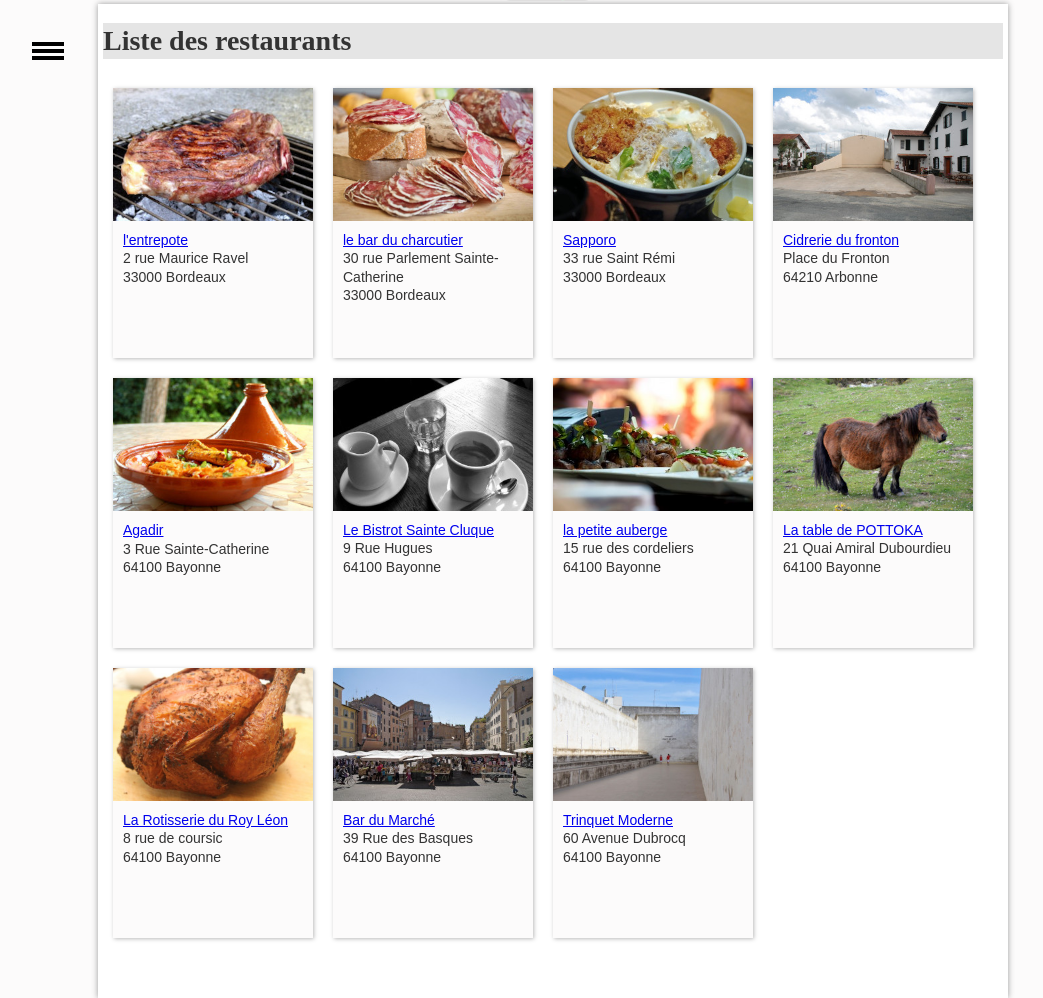
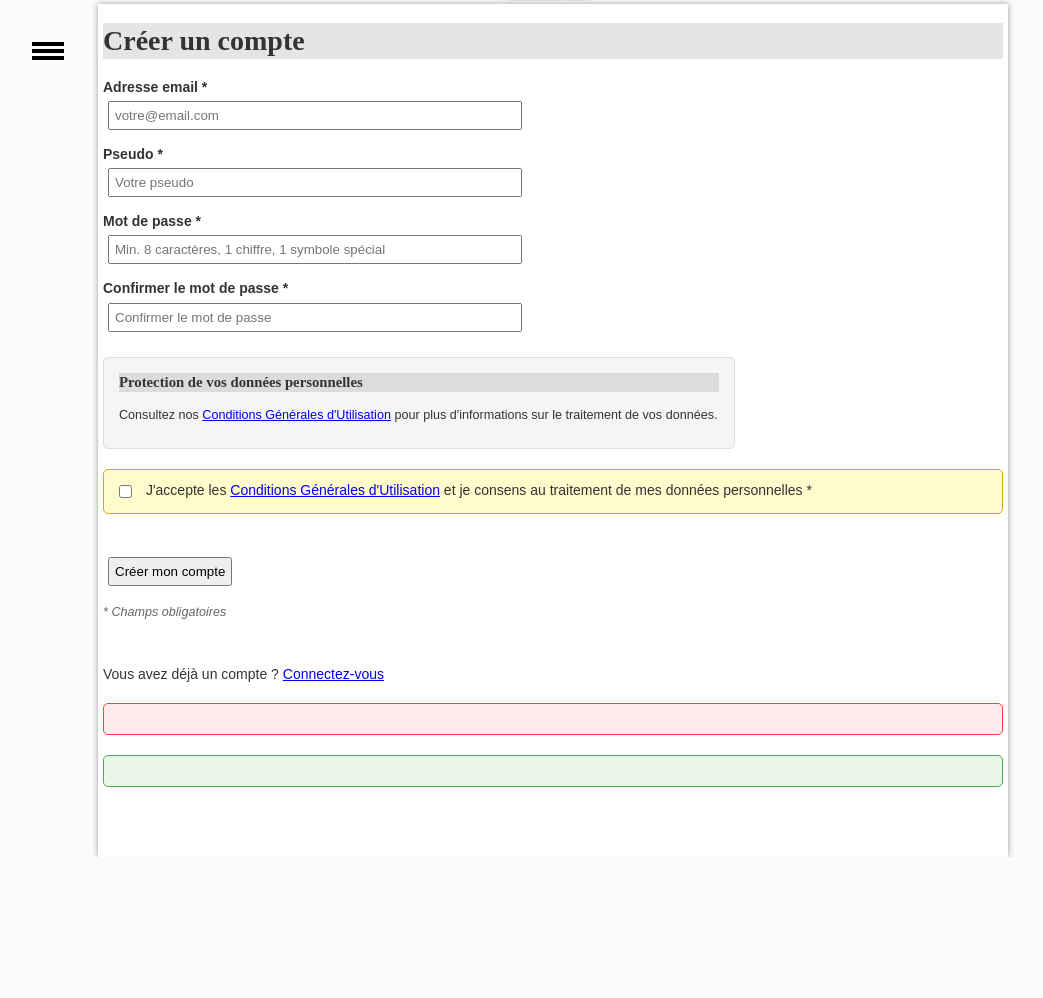
Before and after one commit to 1a-arthur-malfere-csb/tp_colle, a PHP site: page /index.php?action=inscription in a window 1280 px wide. Shown: the part 86-1084 px from the top of the page, without its empty margins (92-1135 px from the left). After the commit the page ends 943 px from the top, so only its background shows below. Run offline with PHP 8.4, Linux system fonts and the light colour scheme; data comes from the database, SQL or seed files in the repository.

Commit message:
mise en place du système d'inscription conforme à la cnil

```diff
--- a/controleur/controleurPrincipal.php
+++ b/controleur/controleurPrincipal.php
@@ -11,6 +11,7 @@ function controleurPrincipal($action)
     $lesActions["deconnexion"] = "deconnexion.php";
     $lesActions["profil"] = "monProfil.php";
     $lesActions["cgu"] = "cgu.php";
+    $lesActions["inscription"] = "inscription.php";
 
     if (array_key_exists($action, $lesActions)) {
         return $lesActions[$action];
--- /dev/null
+++ b/controleur/inscription.php
@@ -0,0 +1,64 @@
+<?php
+if ($_SERVER["SCRIPT_FILENAME"] == __FILE__) {
+    $racine = "..";
+}
+include_once "$racine/modele/bd.utilisateur.inc.php";
+include_once "$racine/modele/authentification.inc.php";
+
+// Récupération des données GET, POST, et SESSION
+$erreur = "";
+$success = "";
+
+if ($_SERVER["REQUEST_METHOD"] == "POST") {
+    // Validation des données reçues
+    $mailU = isset($_POST["mailU"]) ? trim($_POST["mailU"]) : "";
+    $pseudoU = isset($_POST["pseudoU"]) ? trim($_POST["pseudoU"]) : "";
+    $mdpU = isset($_POST["mdpU"]) ? $_POST["mdpU"] : "";
+    $mdpU2 = isset($_POST["mdpU2"]) ? $_POST["mdpU2"] : "";
+    $acceptCGU = isset($_POST["acceptCGU"]) ? true : false;
+
+    // Validation côté serveur
+    if (empty($mailU) || empty($pseudoU) || empty($mdpU) || empty($mdpU2)) {
+        $erreur = "Tous les champs sont obligatoires.";
+    } elseif (!filter_var($mailU, FILTER_VALIDATE_EMAIL)) {
+        $erreur = "L'adresse email n'est pas valide.";
+    } elseif (strlen($mdpU) < 8) {
+        $erreur = "Le mot de passe doit contenir au moins 8 caractères.";
+    } elseif (!preg_match("/[0-9]/", $mdpU)) {
+        $erreur = "Le mot de passe doit contenir au moins un chiffre.";
+    } elseif (!preg_match('/[!@#$%^&*(),.?":{}|<>_\-+=\[\]\\\/]/', $mdpU)) {
+        $erreur =
+            "Le mot de passe doit contenir au moins un symbole spécial (!@#$%^&*(),.?\":{}|<>_-+=[]\\/).";
+    } elseif ($mdpU !== $mdpU2) {
+        $erreur = "Les mots de passe ne correspondent pas.";
+    } elseif (!$acceptCGU) {
+        $erreur = "Vous devez accepter les Conditions Générales d'Utilisation.";
+    } else {
+        // Vérifier si l'email existe déjà
+        $utilisateurExistant = getUtilisateurByMailU($mailU);
+
+        if ($utilisateurExistant) {
+            $erreur = "Un compte existe déjà avec cette adresse email.";
+        } else {
+            // Créer l'utilisateur
+            $resultat = addUtilisateur($mailU, $mdpU, $pseudoU);
+
+            if ($resultat) {
+                $success =
+                    "Votre compte a été créé avec succès ! Vous pouvez maintenant vous connecter.";
+                login($mailU, $mdpU);
+                header("refresh:2;url=./?action=profil");
+            } else {
+                $erreur =
+                    "Une erreur est survenue lors de la création de votre compte. Veuillez réessayer.";
+            }
+        }
+    }
+}
+
+// Appel du script de vue qui permet de gérer l'affichage des données
+$titre = "Inscription";
+include "$racine/vue/entete.html.php";
+include "$racine/vue/vueInscription.php";
+include "$racine/vue/pied.html.php";
+?>
--- a/css/form.css
+++ b/css/form.css
@@ -1,19 +1,128 @@
-input[type=text],input[type=submit],input[type=password],input[type=checkbox],select,option{
-    padding : 5px;
-    margin : 5px;
-
+input[type="text"],
+input[type="submit"],
+input[type="password"],
+input[type="email"],
+input[type="checkbox"],
+select,
+option {
+    padding: 5px;
+    margin: 5px;
 }
 
-label{
-    padding-right : 25px;
-
+label {
+    padding-right: 25px;
+    display: block;
+    margin-top: 10px;
+    font-weight: bold;
 }
 
-input[type=text],input[type=password]{
-    width : 400px;
+input[type="text"],
+input[type="password"],
+input[type="email"] {
+    width: 400px;
 }
 
-#commentaireForm{
-    width : 100%;
-    height : 70px;
+#commentaireForm {
+    width: 100%;
+    height: 70px;
 }
+
+/* Styles pour le formulaire d'inscription */
+.mentions-legales {
+    background-color: #f5f5f5;
+    border: 1px solid #ddd;
+    padding: 15px;
+    margin: 20px 0;
+    border-radius: 5px;
+    font-size: 0.9em;
+    max-width: 600px;
+}
+
+.mentions-legales h3 {
+    margin-top: 0;
+    color: #333;
+}
+
+.mentions-legales p {
+    line-height: 1.6;
+    margin: 10px 0;
+}
+
+.consentement {
+    margin: 20px 0;
+    padding: 10px;
+    background-color: #fffbcc;
+    border: 1px solid #daa520;
+    border-radius: 5px;
+}
+
+.consentement input[type="checkbox"] {
+    width: auto;
+    margin-right: 10px;
+    vertical-align: middle;
+}
+
+.consentement label {
+    display: inline;
+    font-weight: normal;
+    padding-right: 0;
+}
+
+.champs-obligatoires {
+    font-style: italic;
+    color: #666;
+    font-size: 0.9em;
+}
+
+/* Messages d'erreur et de succès */
+.erreur {
+    background-color: #ffebee;
+    border: 1px solid #f44336;
+    color: #c62828;
+    padding: 15px;
+    margin: 20px 0;
+    border-radius: 5px;
+    font-weight: bold;
+}
+
+.success {
+    background-color: #e8f5e9;
+    border: 1px solid #4caf50;
+    color: #2e7d32;
+    padding: 15px;
+    margin: 20px 0;
+    border-radius: 5px;
+    font-weight: bold;
+}
+
+/* Style pour les CGU */
+.cgu-contenu {
+    max-width: 800px;
+    margin: 0 auto;
+    padding: 20px;
+    line-height: 1.6;
+}
+
+.cgu-contenu h1 {
+    color: #333;
+    border-bottom: 2px solid #333;
+    padding-bottom: 10px;
+}
+
+.cgu-contenu h2 {
+    color: #555;
+    margin-top: 30px;
+}
+
+.cgu-contenu h3 {
+    color: #666;
+    margin-top: 20px;
+}
+
+.cgu-contenu ul {
+    margin-left: 20px;
+}
+
+.cgu-contenu li {
+    margin: 10px 0;
+}
--- a/modele/bd.utilisateur.inc.php
+++ b/modele/bd.utilisateur.inc.php
@@ -2,8 +2,8 @@
 
 include_once "bd.inc.php";
 
-function getUtilisateurs() {
-
+function getUtilisateurs()
+{
     try {
         $cnx = connexionPDO();
         $req = $cnx->prepare("select * from utilisateur");
@@ -21,12 +21,12 @@ function getUtilisateurs() {
     return $resultat;
 }
 
-function getUtilisateurByMailU($mailU) {
-
+function getUtilisateurByMailU($mailU)
+{
     try {
         $cnx = connexionPDO();
         $req = $cnx->prepare("select * from utilisateur where mailU=:mailU");
-        $req->bindValue(':mailU', $mailU, PDO::PARAM_STR);
+        $req->bindValue(":mailU", $mailU, PDO::PARAM_STR);
         $req->execute();
 
         $resultat = $req->fetch(PDO::FETCH_ASSOC);
@@ -37,15 +37,21 @@ function getUtilisateurByMailU($mailU) {
     return $resultat;
 }
 
-function addUtilisateur($mailU, $mdpU, $pseudoU) {
+function addUtilisateur($mailU, $mdpU, $pseudoU)
+{
     try {
         $cnx = connexionPDO();
 
         $mdpUCrypt = crypt($mdpU, "sel");
-        $req = $cnx->prepare("insert into utilisateur (mailU, mdpU, pseudoU) values(:mailU,:mdpU,:pseudoU)");
-        $req->bindValue(':mailU', $mailU, PDO::PARAM_STR);
-        $req->bindValue(':mdpU', $mdpUCrypt, PDO::PARAM_STR);
-        $req->bindValue(':pseudoU', $pseudoU, PDO::PARAM_STR);
+        $dateInscU = date("Y-m-d"); // Date d'inscription automatique (aujourd'hui)
+
+        $req = $cnx->prepare(
+            "insert into utilisateur (mailU, mdpU, pseudoU, dateInscU) values(:mailU,:mdpU,:pseudoU,:dateInscU)",
+        );
+        $req->bindValue(":mailU", $mailU, PDO::PARAM_STR);
+        $req->bindValue(":mdpU", $mdpUCrypt, PDO::PARAM_STR);
+        $req->bindValue(":pseudoU", $pseudoU, PDO::PARAM_STR);
+        $req->bindValue(":dateInscU", $dateInscU, PDO::PARAM_STR);
 
         $resultat = $req->execute();
     } catch (PDOException $e) {
@@ -55,11 +61,9 @@ function addUtilisateur($mailU, $mdpU, $pseudoU) {
     return $resultat;
 }
 
-
-
 if ($_SERVER["SCRIPT_FILENAME"] == __FILE__) {
     // prog principal de test
-    header('Content-Type:text/plain');
+    header("Content-Type:text/plain");
 
     echo "getUtilisateurs() : \n";
     print_r(getUtilisateurs());
--- a/vue/vueCgu.php
+++ b/vue/vueCgu.php
@@ -1,4 +1,3 @@
 <div class="cgu-contenu">
-    <h1>Conditions Générales d'Utilisation</h1>
-    <p>voila les cgu</p>
+    <h1>Voila les cgu</h1>
 </div>
--- /dev/null
+++ b/vue/vueInscription.php
@@ -0,0 +1,105 @@
+<h1>Créer un compte</h1>
+
+<form action="./?action=inscription" method="POST">
+
+    <label for="mailU">Adresse email *</label>
+    <input type="email" id="mailU" name="mailU" placeholder="votre@email.com" required /><br />
+
+    <label for="pseudoU">Pseudo *</label>
+    <input type="text" id="pseudoU" name="pseudoU" placeholder="Votre pseudo" required /><br />
+
+    <label for="mdpU">Mot de passe *</label>
+    <input type="password" id="mdpU" name="mdpU" placeholder="Min. 8 caractères, 1 chiffre, 1 symbole spécial" required minlength="8" pattern="^(?=.*[0-9])(?=.*[!@#$%^&*(),.?&quot;:{}|<>_\-+=\[\]\\\/]).{8,}$" title="Le mot de passe doit contenir au moins 8 caractères, un chiffre et un symbole spécial" /><br />
+
+    <label for="mdpU2">Confirmer le mot de passe *</label>
+    <input type="password" id="mdpU2" name="mdpU2" placeholder="Confirmer le mot de passe" required minlength="8" /><br />
+
+    <div class="mentions-legales">
+        <h3>Protection de vos données personnelles</h3>
+            Consultez nos <a href="./?action=cgu" target="_blank">Conditions Générales d'Utilisation</a>
+            pour plus d'informations sur le traitement de vos données.
+        </p>
+    </div>
+
+    <div class="consentement">
+        <input type="checkbox" id="acceptCGU" name="acceptCGU" required />
+        <label for="acceptCGU">
+            J'accepte les <a href="./?action=cgu" target="_blank">Conditions Générales d'Utilisation</a>
+            et je consens au traitement de mes données personnelles *
+        </label>
+    </div>
+
+    <br />
+    <input type="submit" value="Créer mon compte" />
+
+</form>
+
+<p class="champs-obligatoires">* Champs obligatoires</p>
+
+<div id="password-strength" style="display:none; margin: 10px 5px; padding: 10px; border-radius: 5px;">
+    <strong>Force du mot de passe :</strong>
+    <ul id="password-requirements" style="list-style-type: none; padding-left: 0;">
+        <li id="length-check">❌ Au moins 8 caractères</li>
+        <li id="number-check">❌ Au moins un chiffre</li>
+        <li id="special-check">❌ Au moins un symbole spécial</li>
+    </ul>
+</div>
+
+<script>
+document.addEventListener('DOMContentLoaded', function() {
+    const passwordInput = document.getElementById('mdpU');
+    const strengthDiv = document.getElementById('password-strength');
+    const lengthCheck = document.getElementById('length-check');
+    const numberCheck = document.getElementById('number-check');
+    const specialCheck = document.getElementById('special-check');
+
+    passwordInput.addEventListener('input', function() {
+        const password = this.value;
+
+        if (password.length > 0) {
+            strengthDiv.style.display = 'block';
+
+            if (password.length >= 8) {
+                lengthCheck.innerHTML = 'Au moins 8 caractères';
+                lengthCheck.style.color = 'green';
+            } else {
+                lengthCheck.innerHTML = '❌ Au moins 8 caractères';
+                lengthCheck.style.color = 'red';
+            }
+
+            if (/[0-9]/.test(password)) {
+                numberCheck.innerHTML = 'Au moins un chiffre';
+                numberCheck.style.color = 'green';
+            } else {
+                numberCheck.innerHTML = '❌ Au moins un chiffre';
+                numberCheck.style.color = 'red';
+            }
+
+            if (/[!@#$%^&*(),.?":{}|<>_\-+=\[\]\\\/]/.test(password)) {
+                specialCheck.innerHTML = 'Au moins un symbole spécial';
+                specialCheck.style.color = 'green';
+            } else {
+                specialCheck.innerHTML = '❌ Au moins un symbole spécial';
+                specialCheck.style.color = 'red';
+            }
+        } else {
+            strengthDiv.style.display = 'none';
+        }
+    });
+});
+</script>
+
+<br />
+<p>Vous avez déjà un compte ? <a href="./?action=connexion">Connectez-vous</a></p>
+
+<?php if (isset($erreur)) { ?>
+    <div class="erreur">
+        <?= $erreur ?>
+    </div>
+<?php } ?>
+
+<?php if (isset($success)) { ?>
+    <div class="success">
+        <?= $success ?>
+    </div>
+<?php } ?>
```
